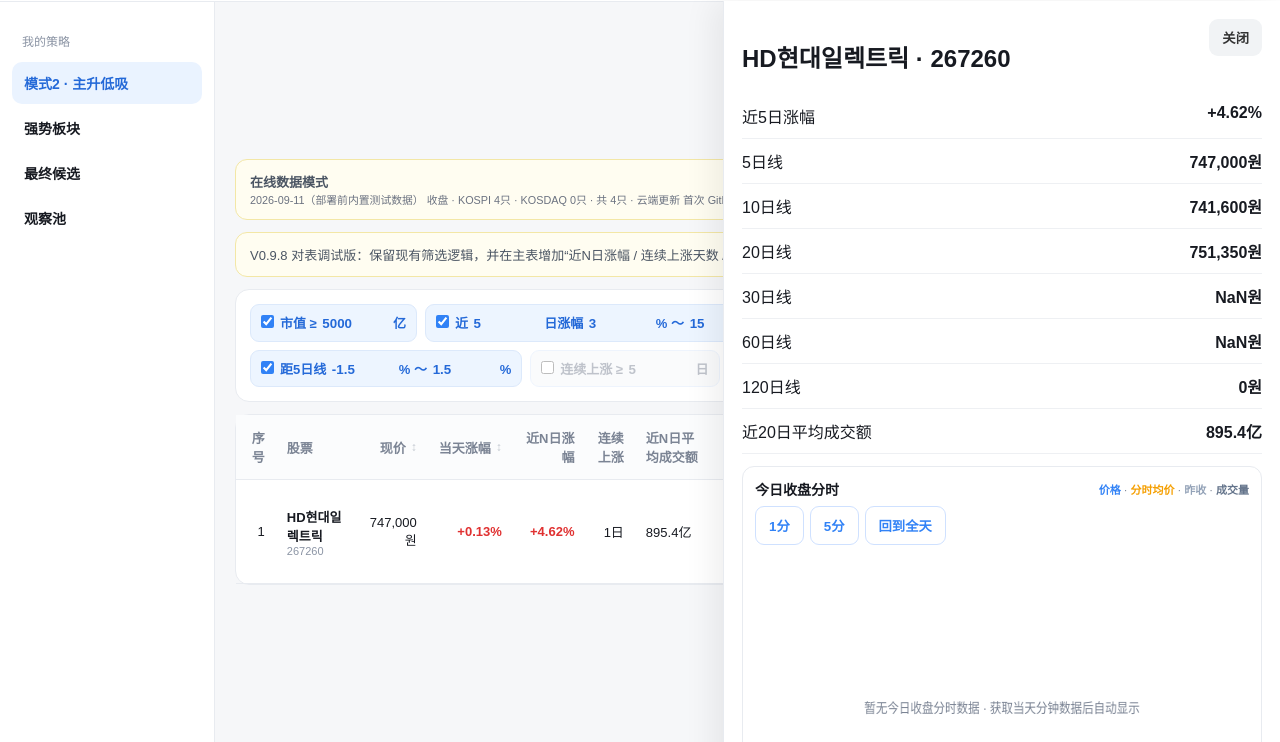
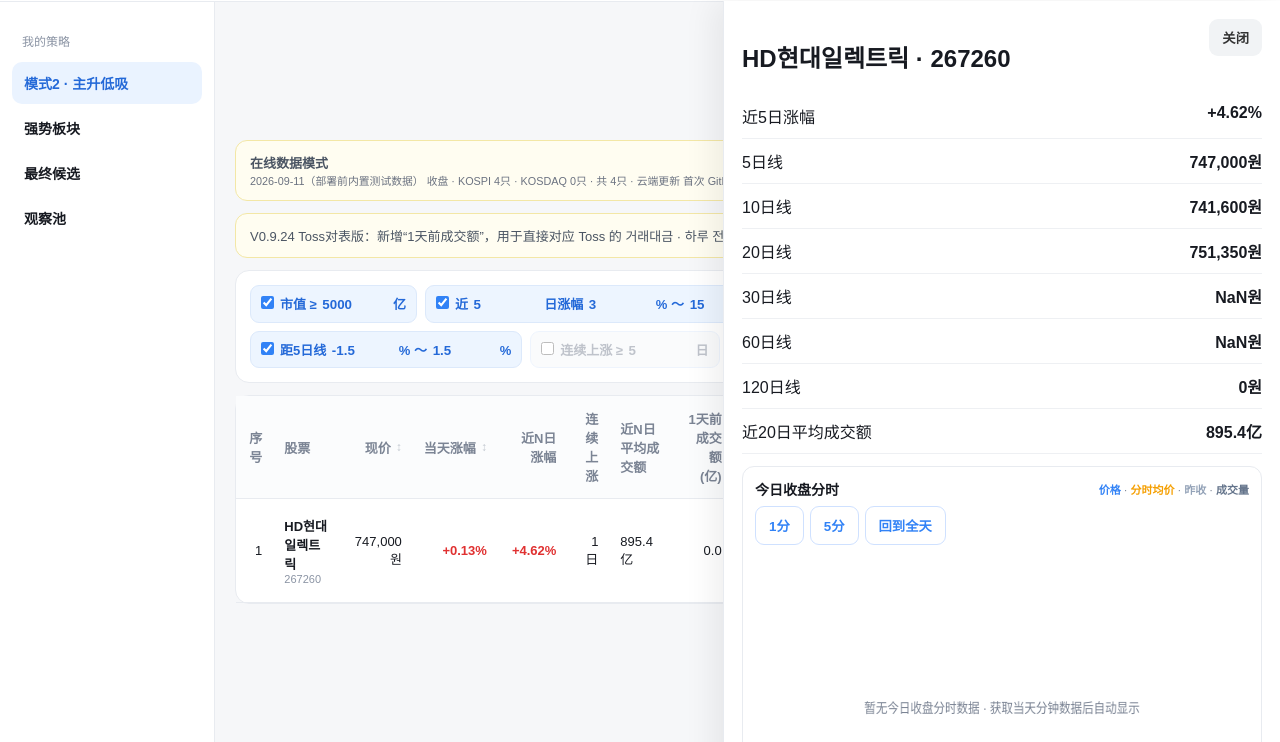
Before and after one commit to Gyn19940404/korea-mode2-screener, a plain HTML site: page index.html in a window 1280 px wide. Both pictures are taken after a click on the element 747 px from the left and 590 px from the top of the page. Shown: the part 59-801 px from the top of the page. Drawn offline with Linux system fonts and the light colour scheme.

Commit message:
Update index.html

```diff
--- a/index.html
+++ b/index.html
@@ -66,17 +66,17 @@
     <button class="refresh-btn" onclick="location.reload()">刷新网页数据</button>
   </div>
 </div>
-<div class="notice">V0.9.8 对表调试版：保留现有筛选逻辑，并在主表增加“近N日涨幅 / 连续上涨天数 / 近N日平均成交额”三列，专门用于与 Toss 条件逐只对表。</div>
+<div class="notice">V0.9.24 Toss对表版：新增“1天前成交额”，用于直接对应 Toss 的 거래대금 · 하루 전 条件；当日成交额仍保留。</div>
 <div class="card filters">
 <div class="f" data-filter="capOn"><input id="capOn" type="checkbox" checked>市值 ≥ <input id="cap" type="number" value="5000"> 亿</div>
 <div class="f" data-filter="chgOn"><input id="chgOn" type="checkbox" checked>近 <input id="chgDays" type="number" min="1" max="239" value="5"> 日涨幅 <input id="wmin" type="number" value="3">% ～ <input id="wmax" type="number" value="15">%</div>
-<div class="f" data-filter="turnOn"><input id="turnOn" type="checkbox" checked>近 <input id="turnDays" type="number" min="1" max="240" value="20"> 日 <select id="turnMode" title="成交额口径"><option value="avg" selected>平均成交额</option><option value="every">每天成交额</option></select> ≥ <input id="minturn20" type="number" value="500"> 亿</div>
+<div class="f" data-filter="turnOn"><input id="turnOn" type="checkbox" checked>近 <input id="turnDays" type="number" min="1" max="240" value="20"> 日 <select id="turnMode" title="成交额口径"><option value="avg" selected>平均成交额</option><option value="every">每天成交额</option><option value="prev">1天前成交额</option></select> ≥ <input id="minturn20" type="number" value="500"> 亿</div>
 <div class="f" data-filter="distOn"><input id="distOn" type="checkbox" checked>距5日线 <input id="distMin" type="number" step=".1" value="-1.5">% ～ <input id="distMax" type="number" step=".1" value="1.5">%</div>
 <div class="f" data-filter="streakOn"><input id="streakOn" type="checkbox">连续上涨 ≥ <input id="streak" type="number" value="5">日</div>
 <button onclick="render()">刷新筛选</button><div class="f" style="background:#fff;color:#5b6472">候选 <b id="candidateCount">0</b> 只</div>
 </div>
 <div class="card"><table>
-<thead><tr><th>序号</th><th>股票</th><th class="sort-th" data-view="mode2" data-key="price" onclick="setSort('mode2','price')"><span class="sort-label">现价 <span class="sort-arrow">↕</span></span></th><th class="sort-th" data-view="mode2" data-key="daychg" onclick="setSort('mode2','daychg')"><span class="sort-label">当天涨幅 <span class="sort-arrow">↕</span></span></th><th>近N日涨幅</th><th>连续上涨</th><th>近N日平均成交额</th><th class="sort-th" data-view="mode2" data-key="turnover" onclick="setSort('mode2','turnover')"><span class="sort-label">当天成交额(亿) <span class="sort-arrow">↕</span></span></th><th class="sort-th" data-view="mode2" data-key="marketCapTrillion" onclick="setSort('mode2','marketCapTrillion')"><span class="sort-label">市值(万亿) <span class="sort-arrow">↕</span></span></th><th>板块</th><th class="sort-th" data-view="mode2" data-key="dist" onclick="setSort('mode2','dist')"><span class="sort-label">距5日线 <span class="sort-arrow">↕</span></span></th><th class="sort-th active" data-view="mode2" data-key="score" onclick="setSort('mode2','score')"><span class="sort-label">评分 <span class="sort-arrow">↓</span></span></th><th>结果</th><th>操作</th></tr></thead>
+<thead><tr><th>序号</th><th>股票</th><th class="sort-th" data-view="mode2" data-key="price" onclick="setSort('mode2','price')"><span class="sort-label">现价 <span class="sort-arrow">↕</span></span></th><th class="sort-th" data-view="mode2" data-key="daychg" onclick="setSort('mode2','daychg')"><span class="sort-label">当天涨幅 <span class="sort-arrow">↕</span></span></th><th>近N日涨幅</th><th>连续上涨</th><th>近N日平均成交额</th><th>1天前成交额(亿)</th><th class="sort-th" data-view="mode2" data-key="turnover" onclick="setSort('mode2','turnover')"><span class="sort-label">当天成交额(亿) <span class="sort-arrow">↕</span></span></th><th class="sort-th" data-view="mode2" data-key="marketCapTrillion" onclick="setSort('mode2','marketCapTrillion')"><span class="sort-label">市值(万亿) <span class="sort-arrow">↕</span></span></th><th>板块</th><th class="sort-th" data-view="mode2" data-key="dist" onclick="setSort('mode2','dist')"><span class="sort-label">距5日线 <span class="sort-arrow">↕</span></span></th><th class="sort-th active" data-view="mode2" data-key="score" onclick="setSort('mode2','score')"><span class="sort-label">评分 <span class="sort-arrow">↓</span></span></th><th>结果</th><th>操作</th></tr></thead>
 <tbody id="tb"></tbody></table></div>
 </section>
 <section id="panel-sectors" class="side-panel">
@@ -175,7 +175,7 @@
  const chg=periodChange(s,num("chgDays",5));
  const minTurn=minTurnForDays(s,num("turnDays",20));
  const avgTurn=avgTurnForDays(s,num("turnDays",20));
- const turnMetric=$("turnMode")?.value==="every" ? minTurn : avgTurn;
+ const turnMetric=$("turnMode")?.value==="prev" ? (Number(s.prevTurnover)||0) : ($("turnMode")?.value==="every" ? minTurn : avgTurn);
  const [distLo,distHi]=distBounds();
  if(enabled("capOn") && capYi < num("cap")) return false;
  if(enabled("chgOn") && (!Number.isFinite(chg) || chg<num("wmin") || chg>num("wmax"))) return false;
@@ -237,7 +237,7 @@
  const dbgChg=periodChange(s,num("chgDays",5));
  const dbgStreak=Number(s.streak)||0;
  const dbgAvgTurn=avgTurnForDays(s,num("turnDays",20));
- tr.innerHTML=`<td>${i+1}</td><td><div class="nm">${s.name}</div><div class="code">${s.code}</div></td><td>${fmt(s.price)}원</td><td class="${s.daychg>=0?'up':'down'}">${s.daychg>=0?'+':''}${s.daychg.toFixed(2)}%</td><td class="${dbgChg>=0?'up':'down'}">${dbgChg>=0?'+':''}${dbgChg.toFixed(2)}%</td><td>${dbgStreak}日</td><td>${dbgAvgTurn.toFixed(1)}亿</td><td>${s.turnover.toFixed(1)}</td><td>${s.marketCapTrillion.toFixed(2)}</td><td>${s.sector}</td><td class="${(()=>{const [lo,hi]=distBounds();return !enabled('distOn')||(s.dist>=lo&&s.dist<=hi)?'good':'';})()}">${s.dist>=0?'+':''}${s.dist.toFixed(2)}%</td><td><span class="score ${s.grade}">${s.score}</span> ${s.grade}</td><td><span class="pass">通过</span></td><td><button class="watch-btn" onclick="event.stopPropagation();toggleWatch('${s.code}')">${isWatched(s.code)?'已观察':'加观察'}</button></td>`;
+ tr.innerHTML=`<td>${i+1}</td><td><div class="nm">${s.name}</div><div class="code">${s.code}</div></td><td>${fmt(s.price)}원</td><td class="${s.daychg>=0?'up':'down'}">${s.daychg>=0?'+':''}${s.daychg.toFixed(2)}%</td><td class="${dbgChg>=0?'up':'down'}">${dbgChg>=0?'+':''}${dbgChg.toFixed(2)}%</td><td>${dbgStreak}日</td><td>${dbgAvgTurn.toFixed(1)}亿</td><td>${(Number(s.prevTurnover)||0).toFixed(1)}</td><td>${s.turnover.toFixed(1)}</td><td>${s.marketCapTrillion.toFixed(2)}</td><td>${s.sector}</td><td class="${(()=>{const [lo,hi]=distBounds();return !enabled('distOn')||(s.dist>=lo&&s.dist<=hi)?'good':'';})()}">${s.dist>=0?'+':''}${s.dist.toFixed(2)}%</td><td><span class="score ${s.grade}">${s.score}</span> ${s.grade}</td><td><span class="pass">通过</span></td><td><button class="watch-btn" onclick="event.stopPropagation();toggleWatch('${s.code}')">${isWatched(s.code)?'已观察':'加观察'}</button></td>`;
  tb.appendChild(tr)})
 }
 function detail(code){
@@ -250,10 +250,10 @@
  <div class="metric"><span>30日线</span><b>${fmt(s.ma30)}원</b></div>
  <div class="metric"><span>60日线</span><b>${fmt(s.ma60)}원</b></div>
  <div class="metric"><span>120日线</span><b>${fmt(s.ma120||0)}원</b></div>
- <div class="metric"><span>近${clampDays(num("turnDays",20),1,240)}日${$("turnMode")?.value==="every"?"最低单日":"平均"}成交额</span><b>${($("turnMode")?.value==="every"?minTurnForDays(s,num("turnDays",20)):avgTurnForDays(s,num("turnDays",20))).toFixed(1)}亿</b></div>`;
+ <div class="metric"><span>近${clampDays(num("turnDays",20),1,240)}日${$("turnMode")?.value==="prev"?"1天前":($("turnMode")?.value==="every"?"最低单日":"平均")}成交额</span><b>${($("turnMode")?.value==="prev"?(Number(s.prevTurnover)||0):($("turnMode")?.value==="every"?minTurnForDays(s,num("turnDays",20)):avgTurnForDays(s,num("turnDays",20)))).toFixed(1)}亿</b></div>`;
  checks.innerHTML=`<h3>筛选检查</h3>
  <div class="reason">${!enabled('chgOn')?'⚪':(periodChange(s,num('chgDays',5))>=num('wmin')&&periodChange(s,num('chgDays',5))<=num('wmax')?'✅':'❌')} 近${clampDays(num('chgDays',5),1,239)}日涨幅 ${periodChange(s,num('chgDays',5)).toFixed(2)}%${!enabled('chgOn')?' · 未启用':''}</div>
- <div class="reason">${(()=>{const v=$("turnMode")?.value==="every"?minTurnForDays(s,num('turnDays',20)):avgTurnForDays(s,num('turnDays',20));return !enabled('turnOn')?'⚪':(v>=num('minturn20')?'✅':'❌')})()} 近${clampDays(num('turnDays',20),1,240)}日${$("turnMode")?.value==="every"?'最低单日':'平均'}成交额 ${($("turnMode")?.value==="every"?minTurnForDays(s,num('turnDays',20)):avgTurnForDays(s,num('turnDays',20))).toFixed(1)}亿${!enabled('turnOn')?' · 未启用':''}</div>
+ <div class="reason">${(()=>{const v=$("turnMode")?.value==="prev"?(Number(s.prevTurnover)||0):($("turnMode")?.value==="every"?minTurnForDays(s,num('turnDays',20)):avgTurnForDays(s,num('turnDays',20)));return !enabled('turnOn')?'⚪':(v>=num('minturn20')?'✅':'❌')})()} ${$("turnMode")?.value==="prev"?'1天前成交额':('近'+clampDays(num('turnDays',20),1,240)+'日'+($("turnMode")?.value==="every"?'最低单日':'平均')+'成交额')} ${($("turnMode")?.value==="prev"?(Number(s.prevTurnover)||0):($("turnMode")?.value==="every"?minTurnForDays(s,num('turnDays',20)):avgTurnForDays(s,num('turnDays',20)))).toFixed(1)}亿${!enabled('turnOn')?' · 未启用':''}</div>
  <div class="reason">${(()=>{const [lo,hi]=distBounds();return !enabled('distOn')?'⚪':(s.dist>=lo&&s.dist<=hi?'✅':'❌')})()} 距5日线 ${s.dist.toFixed(2)}%${!enabled('distOn')?' · 未启用':''}</div>
  <div class="reason">${!enabled('streakOn')?'⚪':(Number(s.streak)>=num('streak')?'✅':'❌')} ${s.streak} 日连续上涨${!enabled('streakOn')?' · 未启用':''}</div>`;
  drawMinute(s); drawDay(s); bindCharts(); drawer.classList.add("open");
```
